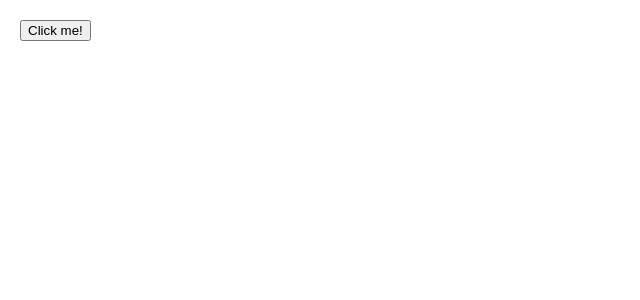
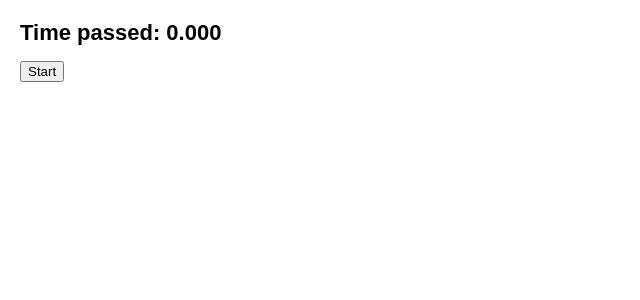
Before and after one commit to aidencullo/useRef-Example-1, a React (Create React App) app in the folder src/: page / in a window 1280 px wide. Shown: the top 300 px of the page, without its empty margins (0-640 px from the left). Built offline with nearby package versions, Linux system fonts and the light colour scheme.

Commit message:
stopwatch

```diff
--- a/src/App.js
+++ b/src/App.js
@@ -1,16 +1,31 @@
-import { useRef } from 'react';
+import { useState } from 'react';
 
-export default function Counter() {
-  let ref = useRef(0);
+export default function Stopwatch() {
+  const [startTime, setStartTime] = useState(null);
+  const [now, setNow] = useState(null);
 
-  function handleClick() {
-    ref.current = ref.current + 1;
-    alert('You clicked ' + ref.current + ' times!');
+  function handleStart() {
+    // Start counting.
+    setStartTime(Date.now());
+    setNow(Date.now());
+
+    setInterval(() => {
+      // Update the current time every 10ms.
+      setNow(Date.now());
+    }, 10);
+  }
+
+  let secondsPassed = 0;
+  if (startTime != null && now != null) {
+    secondsPassed = (now - startTime) / 1000;
   }
 
   return (
-    <button onClick={handleClick}>
-      Click me!
-    </button>
+    <>
+      <h1>Time passed: {secondsPassed.toFixed(3)}</h1>
+      <button onClick={handleStart}>
+        Start
+      </button>
+    </>
   );
 }
```
Also changed, not shown: package.json (+12 -0 lines), 1 other file (tests, documents, lock files or other folders).
